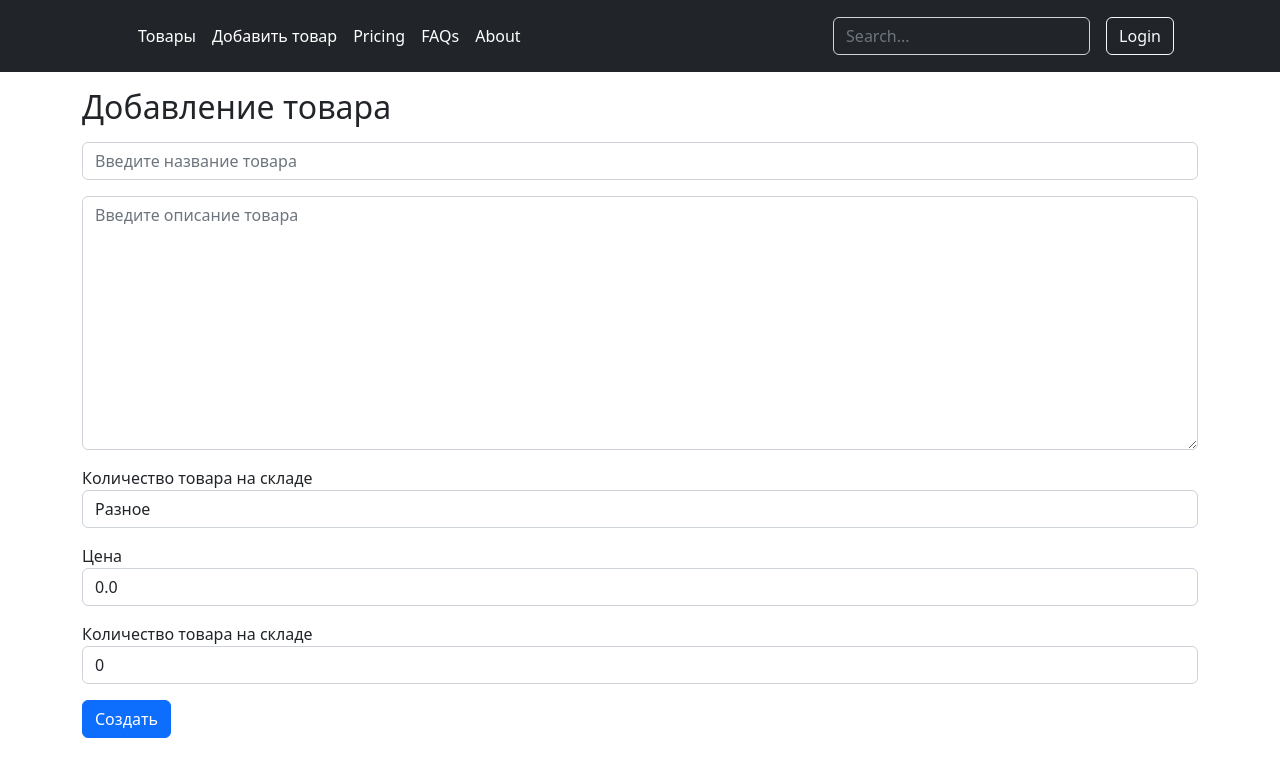
After one commit to kanat1390/laboratornaya_56_atygayev_kanat, a Django app: page /products/create/ in a window 1280 px wide. The commit adds this page. Shown: the top 777 px of the page. Run offline with Django 4.2, Linux system fonts and the light colour scheme.

Commit message:
Добавлена возможность доюавления нового товара

```diff
--- /dev/null
+++ b/src/shop/forms.py
@@ -0,0 +1,14 @@
+from django import forms
+from .models import Product
+
+class ProductModelForm(forms.ModelForm):
+    class Meta:
+        model = Product
+        fields = ('__all__')
+        widgets = {
+            'name': forms.TextInput(attrs={'class':'form-control mb-3', 'placeholder':'Введите название товара'}),
+            'description': forms.Textarea(attrs={'class':'form-control mb-3', 'placeholder':'Введите описание товара'}),
+            'category': forms.Select(attrs={'class':'form-control mb-3', 'id':'category'}),
+            'qty':forms.TextInput(attrs={'class':'form-control mb-3', 'id':'qty'}),
+            'price':forms.TextInput(attrs={'class':'form-control mb-3', 'id':'price'}),
+        }
--- /dev/null
+++ b/src/shop/templates/shop/product_create.html
@@ -0,0 +1,17 @@
+{% extends 'base.html' %}
+
+{% block content %}
+<h2 class="mt-3">Добавление товара</h2>
+<form action="" method="POST" class="mt-3">
+    {% csrf_token %}
+    {{form.name}}
+    {{form.description}}
+    <label for="category">Количество товара на складе</label>
+    {{form.category}}
+    <label for="price">Цена</label>
+    {{form.price}}
+    <label for="qty">Количество товара на складе</label>
+    {{form.qty}}
+    <button type="submit" class="btn btn-primary">Создать</button>
+</form>
+{% endblock content %}
--- a/src/shop/urls.py
+++ b/src/shop/urls.py
@@ -1,9 +1,11 @@
 from django.urls import path
 from .views import (
     product_list_view,
-    product_detail_view
+    product_detail_view,
+    product_create_view
 )
 urlpatterns = [
     path('', product_list_view, name='product-list'),
     path('products/<int:pk>/', product_detail_view, name='product-detail'),
+    path('products/create/', product_create_view, name='product-create'),
 ]
--- a/src/shop/views.py
+++ b/src/shop/views.py
@@ -1,6 +1,7 @@
-from django.shortcuts import render
+from django.shortcuts import render, redirect
 from .services import product_services
-
+from .forms import ProductModelForm
+from django.urls import reverse
 
 def product_list_view(request):
     product_list = product_services.get_product_list()
@@ -15,3 +16,13 @@ def product_detail_view(request, pk):
         'product':product,
     }
     return render(request, 'shop/product_detail.html', context)
+
+def product_create_view(request):
+    form = ProductModelForm(request.POST or None)
+    if form.is_valid():
+        product = form.save()
+        return redirect(reverse('product-detail', kwargs={'pk': product.id}))
+    context = {
+        'form': form,
+    }
+    return render(request, 'shop/product_create.html', context)
--- a/src/templates/base.html
+++ b/src/templates/base.html
@@ -24,7 +24,7 @@
 
                 <ul class="nav col-12 col-lg-auto me-lg-auto mb-2 justify-content-center mb-md-0">
                     <li><a href="{% url 'product-list' %}" class="nav-link px-2 text-white">Товары</a></li>
-                    <li><a href="#" class="nav-link px-2 text-white">Features</a></li>
+                    <li><a href="{% url 'product-create' %}" class="nav-link px-2 text-white">Добавить товар</a></li>
                     <li><a href="#" class="nav-link px-2 text-white">Pricing</a></li>
                     <li><a href="#" class="nav-link px-2 text-white">FAQs</a></li>
                     <li><a href="#" class="nav-link px-2 text-white">About</a></li>
```
